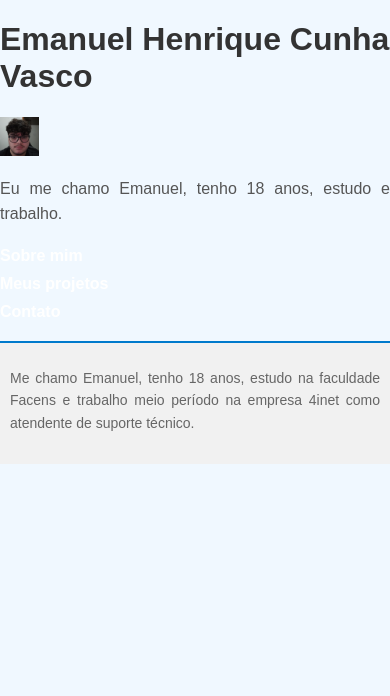
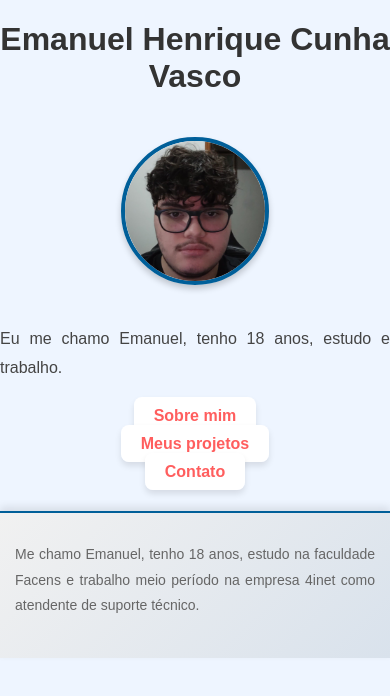
Before and after one commit to ShadowWizard1206/portfolio, a plain HTML site: page index.html in a window 390 px wide. Drawn offline with Linux system fonts and the light colour scheme.

Commit message:
Update style.css

```diff
--- a/style.css
+++ b/style.css
@@ -1,27 +1,31 @@
-/* Estilos gerais */
 body {
     font-family: 'Arial', sans-serif;
-    background-color: #f0f8ff; /* Um fundo leve, cor de céu claro */
+    background-color: #eef5ff;
     margin: 0;
     padding: 0;
     color: #333;
-}
-
-/* Cabeçalho */
-header {
-    background-color: #007acc; /* Azul mais suave */
-    color: white;
-    padding: 10px 0;
     text-align: center;
 }
 
+header {
+    background: linear-gradient(135deg, #005f99, #0099cc);
+    color: white;
+    padding: 20px 0;
+    text-align: center;
+    box-shadow: 0 4px 8px rgba(0, 0, 0, 0.2);
+}
+
 header h1 {
-    font-size: 2em;
+    font-size: 2.5em;
+    letter-spacing: 1px;
+    margin: 0;
 }
 
 nav ul {
     list-style-type: none;
     padding: 0;
+    text-align: center;
+    margin-top: 20px;
 }
 
 nav ul li {
@@ -30,64 +34,69 @@ nav ul li {
 }
 
 nav a {
-    color: white;
+    color: #ff5e5e;
     text-decoration: none;
     font-weight: bold;
     transition: color 0.3s ease, transform 0.3s ease;
+    padding: 10px 20px;
+    border-radius: 8px;
+    background-color: white;
+    box-shadow: 0 4px 6px rgba(0, 0, 0, 0.1);
 }
 
 nav a:hover {
-    color: #ff7f50; /* Laranja suave para hover */
-    transform: scale(1.1); /* Um pequeno efeito de zoom no hover */
+    color: #fff;
+    background-color: #ff5e5e;
+    transform: scale(1.1);
 }
 
-/* Estilo do conteúdo principal */
 .container {
-    max-width: 800px;
-    margin: auto;
-    padding: 20px;
-    text-align: center;
+    max-width: 900px;
+    margin: 30px auto;
+    padding: 30px;
+    background: white;
+    border-radius: 10px;
+    box-shadow: 0 4px 10px rgba(0, 0, 0, 0.1);
 }
 
-.profile-img {
+img {
     border-radius: 50%;
-    width: 150px;
-    height: 150px;
+    width: 160px;
+    height: 160px;
     margin: 20px 0;
-    border: 3px solid #007acc; /* Adicionando uma borda azul ao redor da imagem */
+    border: 4px solid #005f99;
+    box-shadow: 0 4px 6px rgba(0, 0, 0, 0.2);
 }
 
-/* Parágrafos */
 p {
     text-align: justify;
-    margin-bottom: 20px;
-    line-height: 1.6;
-    color: #555; /* Texto de cor mais suave */
+    margin-bottom: 25px;
+    line-height: 1.8;
+    color: #444;
 }
 
-/* Rodapé */
 footer {
     text-align: center;
-    padding: 10px;
-    background-color: #f1f1f1; /* Fundo leve e neutro */
-    margin-top: 20px;
-    border-top: 2px solid #007acc; /* Borda azul no topo do rodapé */
+    padding: 15px;
+    background: linear-gradient(135deg, #f1f1f1, #d9e2ec);
+    margin-top: 30px;
+    border-top: 2px solid #005f99;
+    box-shadow: 0 -4px 8px rgba(0, 0, 0, 0.1);
 }
 
 footer p {
     font-size: 14px;
-    color: #666; /* Cor mais suave para o texto do rodapé */
+    color: #666;
 }
 
-/* Responsividade */
 @media screen and (max-width: 768px) {
     header h1 {
-        font-size: 1.5em;
+        font-size: 1.7em;
     }
 
-    .profile-img {
-        width: 120px;
-        height: 120px;
+    img {
+        width: 140px;
+        height: 140px;
     }
 
     nav ul li {
```
